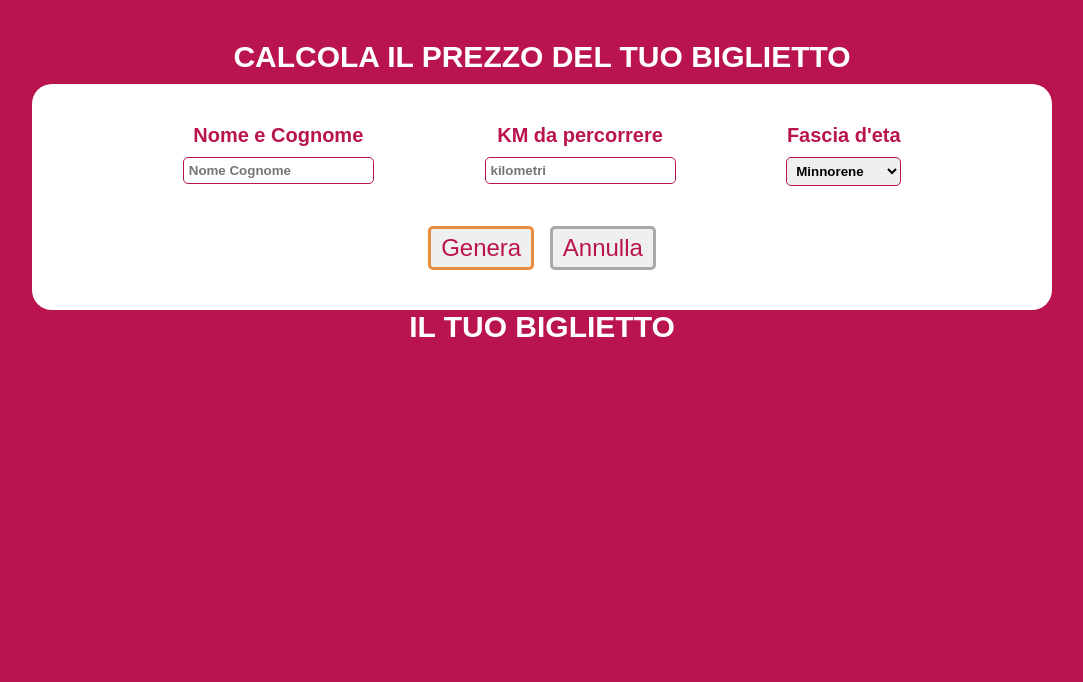
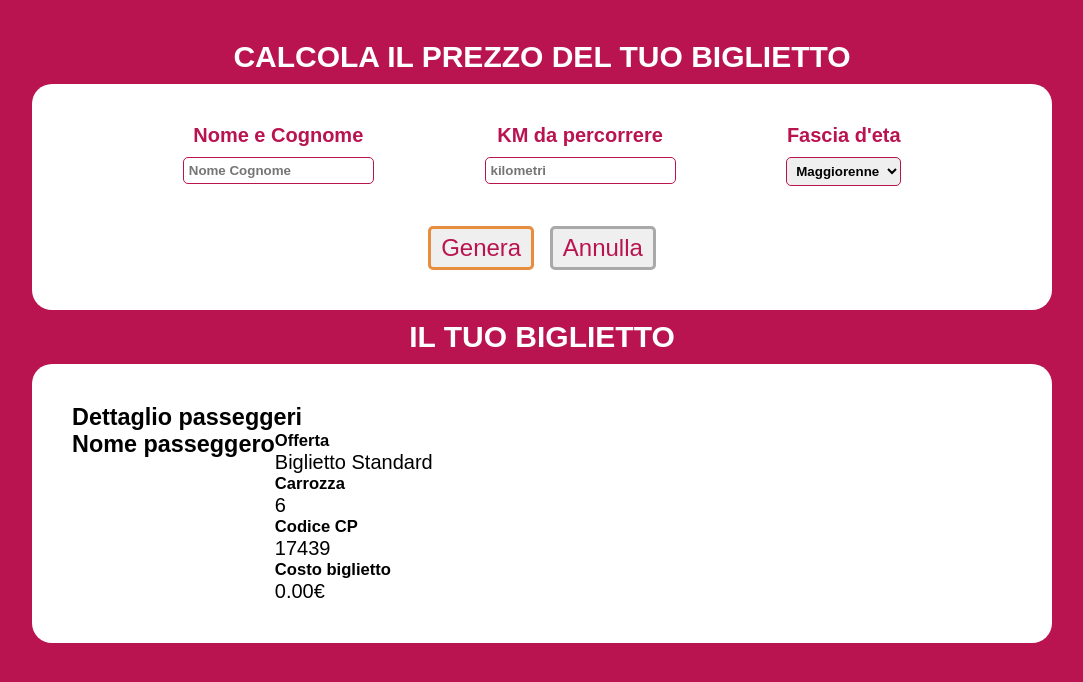
Before and after one commit to agnesvarga1/js-biglietto-treno-form, a plain HTML site: page index.html in a window 1280 px wide. Both pictures are taken after a click on the button "Genera". Shown: the whole page, without its empty margins (98-1181 px from the left). Drawn offline with Linux system fonts and the light colour scheme.

Commit message:
bigletto creato dynamicly

```diff
--- a/index.html
+++ b/index.html
@@ -13,7 +13,12 @@
         <div class="fields">
           <div class="input-field">
             <label for="namePassenger">Nome e Cognome</label>
-            <input id="namePassenger" type="text" placeholder="Nome Cognome" />
+            <input
+              id="namePassenger"
+              type="text"
+              placeholder="Nome Cognome"
+              required
+            />
           </div>
           <div class="input-field">
             <label for="kmJourney">KM da percorrere</label>
@@ -22,8 +27,8 @@
           <div class="input-field">
             <label for="age">Fascia d'eta</label>
             <select name="age" id="agePassenger">
+              <option value="maggiorenne">Maggiorenne</option>
               <option value="minorenne">Minnorene</option>
-              <option value="maggiorenne">Maggiorenne</option>
               <option value="pensionato">Pensionato</option>
             </select>
           </div>
@@ -32,9 +37,36 @@
         <button id="delete" class="btn btn-annulla">Annulla</button>
       </div>
     </div>
-    <div class="container biglietto-container">
+    <div class="container biglietto-container noshow">
       <h2>IL tuo biglietto</h2>
-      <div class="biglietto"></div>
+      <div class="biglietto">
+        <h3>Dettaglio passeggeri</h3>
+
+        <div class="biglietto-dettagli">
+          <div class="nomeDisp">
+            <h3>Nome passeggero</h3>
+            <h4 id="pass-nome">Jon Snow</h4>
+          </div>
+          <div class="altro">
+            <div class="dettaglio">
+              <h5>Offerta</h5>
+              <span id="ticket-type-display">Biglietto Standard</span>
+            </div>
+            <div class="dettaglio">
+              <h5>Carrozza</h5>
+              <span id="carr-display">5</span>
+            </div>
+            <div class="dettaglio">
+              <h5>Codice CP</h5>
+              <span id="code-display">99999</span>
+            </div>
+            <div class="dettaglio">
+              <h5>Costo biglietto</h5>
+              <span id="prezzo-display">2.11</span><span>&euro;</span>
+            </div>
+          </div>
+        </div>
+      </div>
     </div>
     <script src="./main.js"></script>
   </body>
--- a/main.js
+++ b/main.js
@@ -3,6 +3,12 @@ const bigliettoKm = document.querySelector("#kmJourney");
 const ageHtml = document.querySelector("#agePassenger");
 const btnGenBigletto = document.querySelector("#genera");
 const btnAnnulla = document.querySelector("#delete");
+const containerBiglietto = document.querySelector(".biglietto-container");
+const nameDisplay = document.querySelector("#pass-nome");
+const bigliettoType = document.querySelector("#ticket-type-display");
+const carrDisplay = document.querySelector("#carr-display");
+const codeDisplay = document.querySelector("#code-display");
+const prezzoDisplay = document.querySelector("#prezzo-display");
 
 const prezzoKm = 0.21;
 let prezzoBiglietto,
@@ -13,14 +19,19 @@ let prezzoBiglietto,
   randomcodeCP;
 
 btnGenBigletto.addEventListener("click", function () {
+  containerBiglietto.classList.remove("noshow");
   namePassenger = namePassengerHtml.value;
   kmViaggio = bigliettoKm.value;
   etaPassenger = ageHtml.value;
   console.log(namePassenger);
   generaBiglettoPrezzo(kmViaggio, etaPassenger);
   console.log(prezzoBiglietto);
-  randomCarr = generaRandomNumber(1, 11);
+  nameDisplay.innerHTML = namePassenger;
+  randomCarr = generaRandomNumber(1, 15);
   randomcodeCP = generaRandomNumber(0, 99999);
+  carrDisplay.innerHTML = randomCarr;
+  codeDisplay.innerHTML = randomcodeCP;
+  prezzoDisplay.innerHTML = prezzoBiglietto;
 });
 
 btnAnnulla.addEventListener("click", deleteAll);
@@ -29,6 +40,9 @@ function generaBiglettoPrezzo(kms, eta) {
   prezzoBiglietto = (kms * prezzoKm).toFixed(2);
   const minDiscount = prezzoBiglietto * 0.2;
   const pensDiscount = prezzoBiglietto * 0.4;
+  eta === "minorenne" || eta === "pensionato"
+    ? (bigliettoType.innerHTML = `Bigletto Ridotto`)
+    : 0;
   if (eta === "minorenne") {
     prezzoBiglietto = (prezzoBiglietto - minDiscount).toFixed(2);
 
--- a/style.css
+++ b/style.css
@@ -21,13 +21,13 @@ h2 {
   text-transform: uppercase;
 }
 .form,
-.bigletto {
+.biglietto {
   width: 100%;
   background-color: white;
   color: #b91450;
   padding: 2rem;
   border-radius: 20px;
-  margin-top: 0.5rem;
+  margin-block: 0.5rem;
 }
 
 .fields {
@@ -64,3 +64,11 @@ select {
   border-color: #e88d3d;
   margin-right: 10px;
 }
+
+.biglietto {
+  color: black;
+  text-align: left;
+}
+.biglietto-dettagli {
+  display: flex;
+}
```
